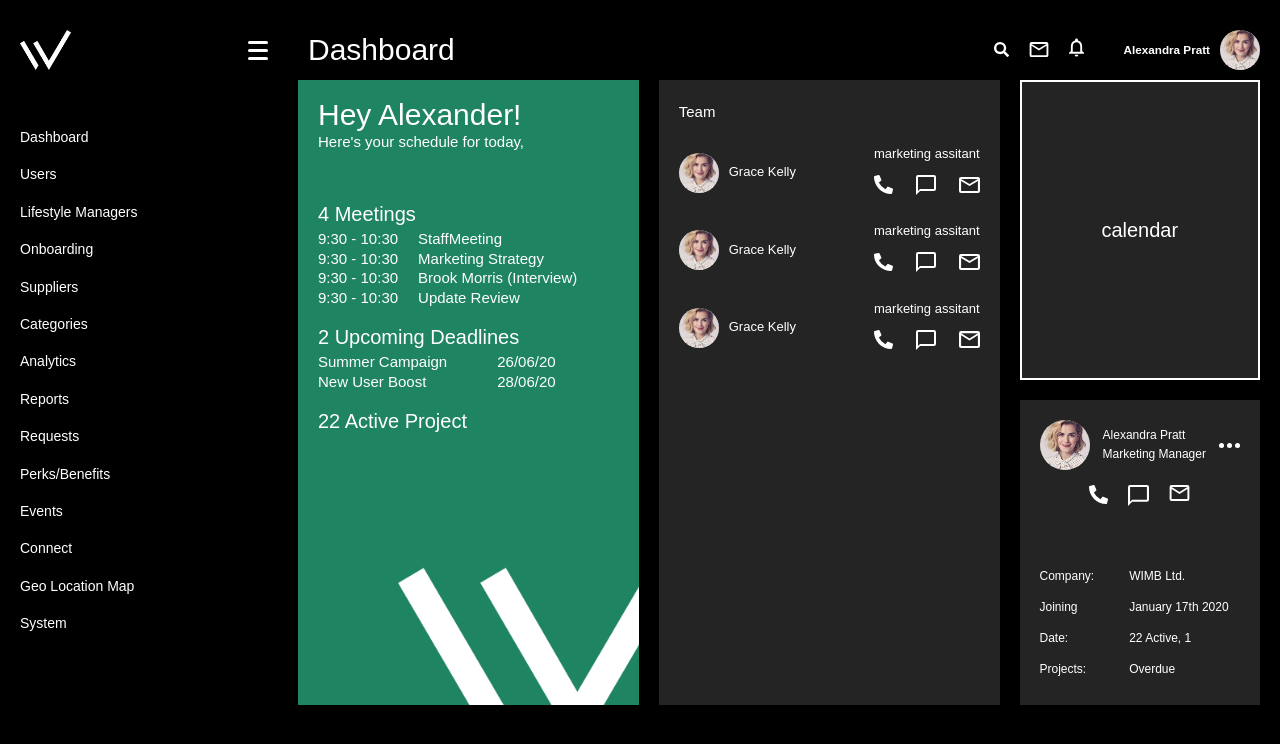
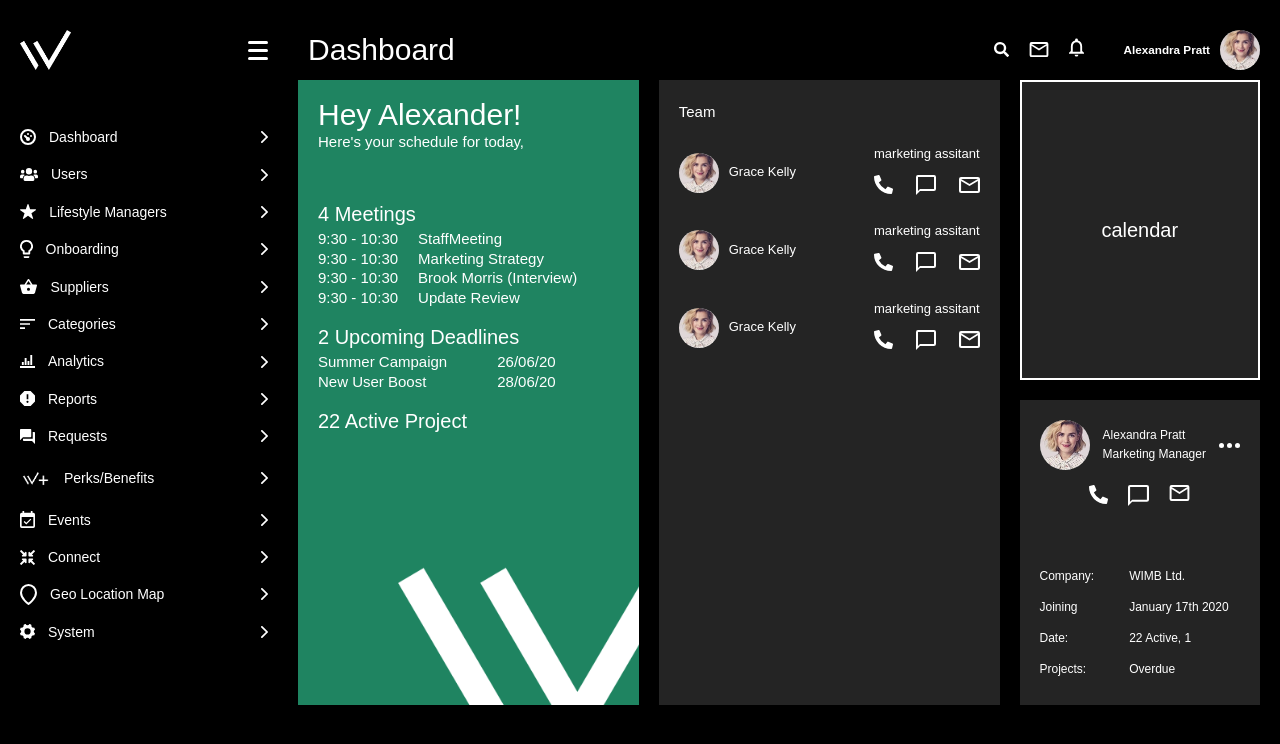
Before and after one commit to Khandaker007/wimb-AP, a React (Vite) app: page / in a window 1280 px wide. Shown: the top 744 px of the page. Built offline with nearby package versions, Linux system fonts and the light colour scheme.

Commit message:
deploy testing done

```diff
--- a/src/components/main-sidebar/main-sidebar.component.jsx
+++ b/src/components/main-sidebar/main-sidebar.component.jsx
@@ -4,21 +4,21 @@ import { Link } from "react-router-dom";
 import logo from "../../assets/logo/wimb-logo.svg";
 
 // ICON
-// import dashboard from '../../assets/icon/icon-dashboard.svg'
-// import users from '../../assets/icon/Icon-users.svg'
-// import star from '../../assets/icon/Icon-star.svg'
-// import onboarding from '../../assets/icon/Icon-onboarding.svg'
-// import suppliers from '../../assets/icon/Icon-suppliers.svg'
-// import categorie from '../../assets/icon/Icon-category.svg'
-// import analytic from '../../assets/icon/Icon-analytic.svg'
-// import report from '../../assets/icon/Icon-report.svg'
-// import request from '../../assets/icon/Icon-request.svg'
-// import wplus from '../../assets/icon/Icon-parker-benefit.svg'
-// import event from '../../assets/icon/Icon-events.svg'
-// import connect from '../../assets/icon/Icon-connect.svg'
-// import navigation from '../../assets/icon/Icon-navigation.svg'
-// import system from '../../assets/icon/Icon-settings.svg'
-// import arrow from '../../assets/icon/icon-arrow-right.svg'
+import dashboard from '../../assets/icon/icon-dashboard.svg'
+import users from '../../assets/icon/Icon-users.svg'
+import star from '../../assets/icon/Icon-star.svg'
+import onboarding from '../../assets/icon/Icon-onboarding.svg'
+import suppliers from '../../assets/icon/Icon-suppliers.svg'
+import categorie from '../../assets/icon/Icon-category.svg'
+import analytic from '../../assets/icon/Icon-analytic.svg'
+import report from '../../assets/icon/Icon-report.svg'
+import request from '../../assets/icon/Icon-request.svg'
+import wplus from '../../assets/icon/Icon-parker-benefit.svg'
+import event from '../../assets/icon/Icon-events.svg'
+import connect from '../../assets/icon/Icon-connect.svg'
+import navigation from '../../assets/icon/Icon-navigation.svg'
+import system from '../../assets/icon/Icon-settings.svg'
+import arrow from '../../assets/icon/icon-arrow-right.svg'
 
 import "./main-sidebar.style.scss";
 
@@ -32,100 +32,100 @@ const MainSidebar = () => (
       <ul className="side-nav">
         <li className="side-nav__item">
           <Link to='/' className="side-nav__link">
-            {/* <img src={dashboard} alt="" className="side-nav__icon" /> */}
+            <img src={dashboard} alt="" className="side-nav__icon" />
             <span>Dashboard</span>
-            {/* <img src={arrow} alt="" className="arrow" /> */}
+            <img src={arrow} alt="" className="arrow" />
           </Link>
         </li>
         <li className="side-nav__item">
           <Link to='/user' className="side-nav__link">
-            {/* <img src={users} alt="" className="side-nav__icon" /> */}
+            <img src={users} alt="" className="side-nav__icon" />
             <span>Users</span>
-            {/* <img src={arrow} alt="" className="arrow" /> */}
+            <img src={arrow} alt="" className="arrow" />
           </Link>
         </li>
         <li className="side-nav__item">
           <Link to='/lifestyle-managers' className="side-nav__link">
-            {/* <img src={star} alt="" className="side-nav__icon" /> */}
+            <img src={star} alt="" className="side-nav__icon" />
             <span>Lifestyle Managers</span>
-            {/* <img src={arrow} alt="" className="arrow" /> */}
+            <img src={arrow} alt="" className="arrow" />
           </Link>
         </li>
         <li className="side-nav__item">
           <Link to='' className="side-nav__link">
-            {/* <img src={onboarding} alt="" className="side-nav__icon" /> */}
+            <img src={onboarding} alt="" className="side-nav__icon" />
             <span>Onboarding</span>
-            {/* <img src={arrow} alt="" className="arrow" /> */}
+            <img src={arrow} alt="" className="arrow" />
           </Link>
         </li>
         <li className="side-nav__item">
           <Link to='/suppliers-categories' className="side-nav__link">
-            {/* <img src={suppliers} alt="" className="side-nav__icon" /> */}
+            <img src={suppliers} alt="" className="side-nav__icon" />
             <span>Suppliers</span>
-            {/* <img src={arrow} alt="" className="arrow" /> */}
+            <img src={arrow} alt="" className="arrow" />
           </Link>
         </li>
         <li className="side-nav__item">
           <Link to='' className="side-nav__link">
-            {/* <img src={categorie} alt="" className="side-nav__icon" /> */}
+            <img src={categorie} alt="" className="side-nav__icon" />
             <span>Categories</span>
-            {/* <img src={arrow} alt="" className="arrow" /> */}
+            <img src={arrow} alt="" className="arrow" />
           </Link>
         </li>
         <li className="side-nav__item">
           <Link to='/analytics' className="side-nav__link">
-            {/* <img src={analytic} alt="" className="side-nav__icon" /> */}
+            <img src={analytic} alt="" className="side-nav__icon" />
             <span>Analytics</span>
-            {/* <img src={arrow} alt="" className="arrow" /> */}
+            <img src={arrow} alt="" className="arrow" />
           </Link>
         </li>
         <li className="side-nav__item">
           <Link to='' className="side-nav__link">
-            {/* <img src={report} alt="" className="side-nav__icon" /> */}
+            <img src={report} alt="" className="side-nav__icon" />
             <span>Reports</span>
-            {/* <img src={arrow} alt="" className="arrow" /> */}
+            <img src={arrow} alt="" className="arrow" />
           </Link>
         </li>
         <li className="side-nav__item">
           <Link to='/requests' className="side-nav__link">
-            {/* <img src={request} alt="" className="side-nav__icon" /> */}
+            <img src={request} alt="" className="side-nav__icon" />
             <span>Requests</span>
-            {/* <img src={arrow} alt="" className="arrow" /> */}
+            <img src={arrow} alt="" className="arrow" />
           </Link>
         </li>
         <li className="side-nav__item">
           <Link to='/perks-or-benefits' className="side-nav__link">
-            {/* <img src={wplus} alt="" className="side-nav__icon" /> */}
+            <img src={wplus} alt="" className="side-nav__icon" />
             <span>Perks/Benefits</span>
-            {/* <img src={arrow} alt="" className="arrow" /> */}
+            <img src={arrow} alt="" className="arrow" />
           </Link>
         </li>
         <li className="side-nav__item">
           <Link to='/events' className="side-nav__link">
-            {/* <img src={event} alt="" className="side-nav__icon" /> */}
+            <img src={event} alt="" className="side-nav__icon" />
             <span>Events</span>
-            {/* <img src={arrow} alt="" className="arrow" /> */}
+            <img src={arrow} alt="" className="arrow" />
           </Link>
         </li>
         <li className="side-nav__item">
           <Link to='/connect' className="side-nav__link">
-            {/* <img src={connect} alt="" className="side-nav__icon" /> */}
+            <img src={connect} alt="" className="side-nav__icon" />
             <span>Connect</span>
-            {/* <img src={arrow} alt="" className="arrow" /> */}
+            <img src={arrow} alt="" className="arrow" />
           </Link>
         </li>
         <li className="side-nav__item">
           <Link to='/geo-location-map-region' className="side-nav__link">
-            {/* <img src={navigation} alt="" className="side-nav__icon" /> */}
+            <img src={navigation} alt="" className="side-nav__icon" />
             <span>Geo Location Map</span>
-            {/* <img src={arrow} alt="" className="arrow" /> */}
+            <img src={arrow} alt="" className="arrow" />
           </Link>
         </li>
         <li className="side-nav__item">
           <Link to='' className="side-nav__link">
-            {/* <img src={system} alt="" className="side-nav__icon" /> */}
+            <img src={system} alt="" className="side-nav__icon" />
             <span>System</span>
-            {/* <img src={arrow} alt="" className="arrow" /> */}
+            <img src={arrow} alt="" className="arrow" />
           </Link>
         </li>
       </ul>
```
